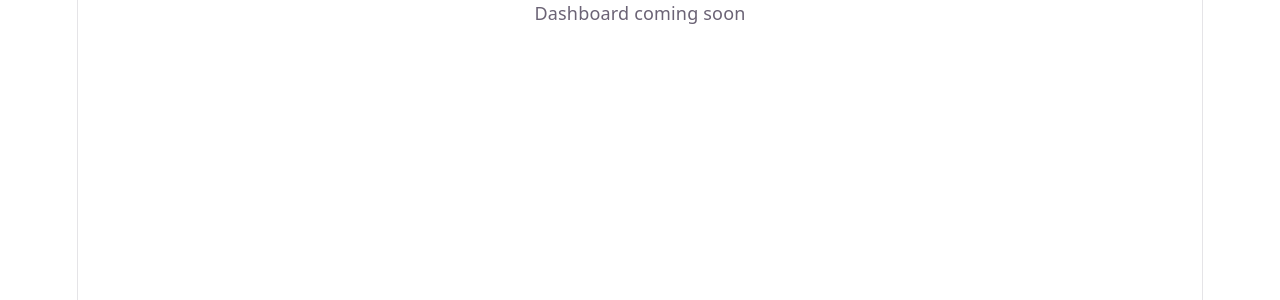
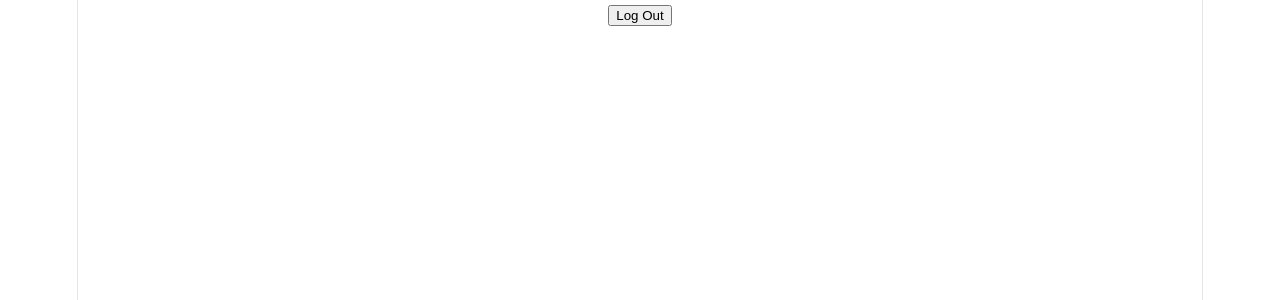
Before and after one commit to ethnlin0-netizen/gym4life, a React (Vite) app in the folder client/: page /dashboard in a window 1280 px wide. Shown: the top 300 px of the page. Built offline with nearby package versions, Linux system fonts and the light colour scheme; sample sign-in values are in the browser's storage.

Commit message:
fixed protected route and added logout

```diff
--- a/client/src/App.tsx
+++ b/client/src/App.tsx
@@ -1,6 +1,8 @@
 import { BrowserRouter, Routes, Route, Navigate } from 'react-router-dom'
 import LandingPage from './pages/LandingPage.tsx';
 import ProtectedRoute from './components/ProtectedRoute.tsx'
+import DashboardPage from './pages/DashboardPage.tsx'
+import { useAuth } from './context/AuthContext.tsx'
 
 function App() {
   return (
@@ -9,7 +11,7 @@ function App() {
         <Route path="/" element={<LandingPage />} />
         <Route path = "/dashboard" element={
           <ProtectedRoute>
-            <div>Dashboard coming soon</div>
+            <DashboardPage />
           </ProtectedRoute>
         }/>
       </Routes>
--- /dev/null
+++ b/client/src/components/Dashboard.tsx
@@ -0,0 +1,21 @@
+import { useState } from 'react'
+import axios from 'axios'
+import { useNavigate } from 'react-router-dom'
+import { useAuth } from '../context/AuthContext'
+
+function Dashboard() {
+    const auth = useAuth()
+    const navigate = useNavigate()
+
+    return (
+        <div>
+            <button onClick={() => {
+                auth?.logout()
+                navigate('/')
+            }}>Log Out
+            </button>
+        </div>
+    )
+}
+
+export default Dashboard
--- /dev/null
+++ b/client/src/pages/DashboardPage.tsx
@@ -0,0 +1,11 @@
+import Dashboard from '../components/Dashboard.tsx'
+
+const DashboardPage = () => {
+    return (
+        <div>
+            <Dashboard />
+        </div>
+    )
+}
+
+export default DashboardPage
```
